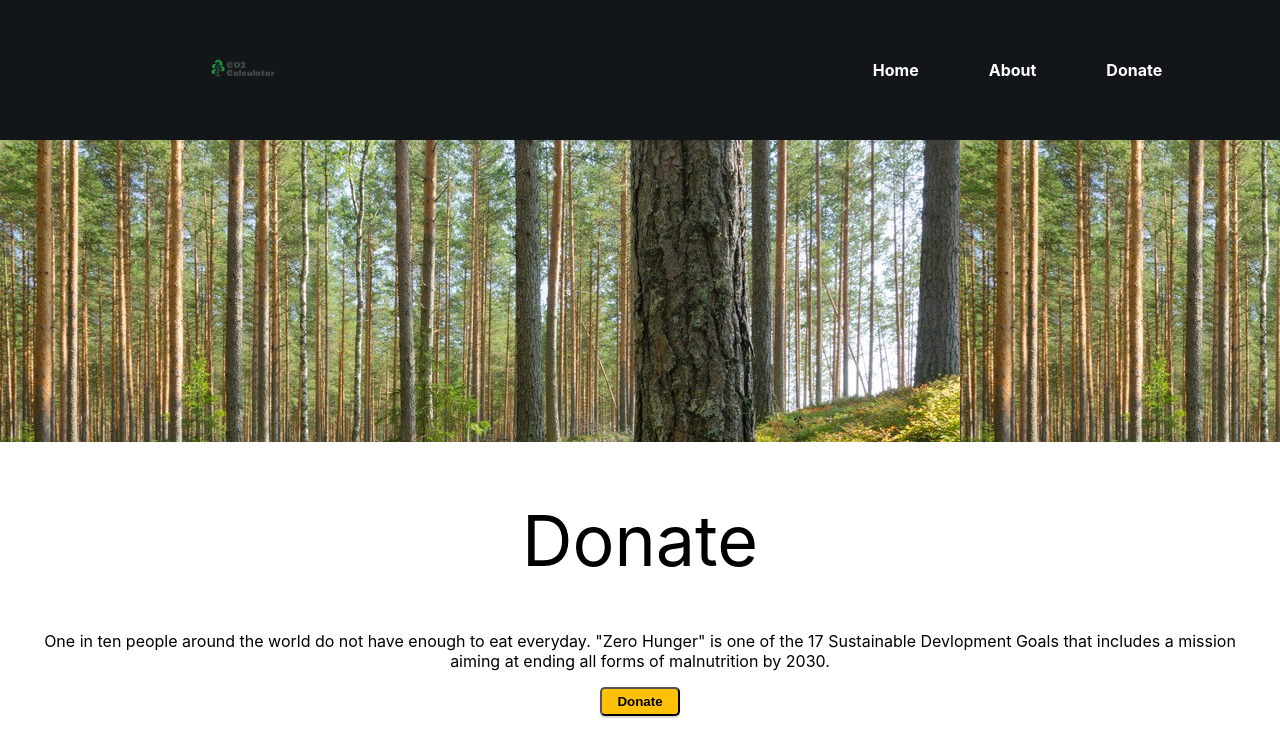
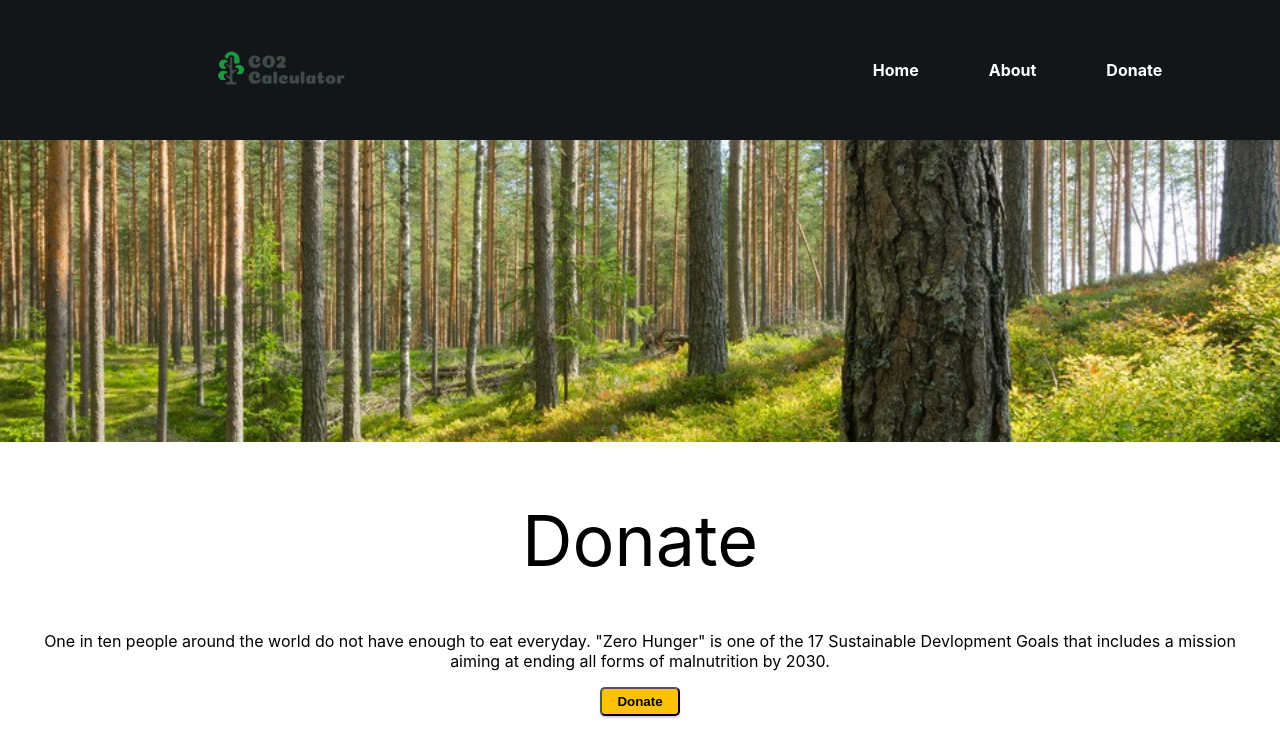
Before and after one commit to OhLawdHeCoding/Halo, a React (Create React App) app in the folder CO2_calculator/co2/: page /donate in a window 1280 px wide. Shown: the top 756 px of the page. Built offline with nearby package versions, Linux system fonts and the light colour scheme.

Commit message:
Increased size of logo and fixed background image for donate page
.

```diff
--- a/CO2_calculator/co2/src/Components/Donate.js
+++ b/CO2_calculator/co2/src/Components/Donate.js
@@ -1,5 +1,5 @@
 import React from 'react'
-import Picc from "../styling/aForest.jpg";
+import Pic from "../styling/aForest.jpg";
 import DonateButton from '../Components/DonateButton';
 import "../styling/Donate.css";
 
@@ -9,7 +9,7 @@ function Donate() {
         <div className="donate">
         <div
           className="donateTop"
-          style={{ background: `url(${Picc})` }}
+          style={{ backgroundImage: `url(${Pic})` }}
         ></div>
         <div className="donateBottom">
           <h1> Donate </h1>
--- a/CO2_calculator/co2/src/styling/Navbar.css
+++ b/CO2_calculator/co2/src/styling/Navbar.css
@@ -15,7 +15,7 @@
   }
 
   .navbar .left img {
-    width: 70px;
+    width: 140px;
   }
 
   .navbar .right {
```
